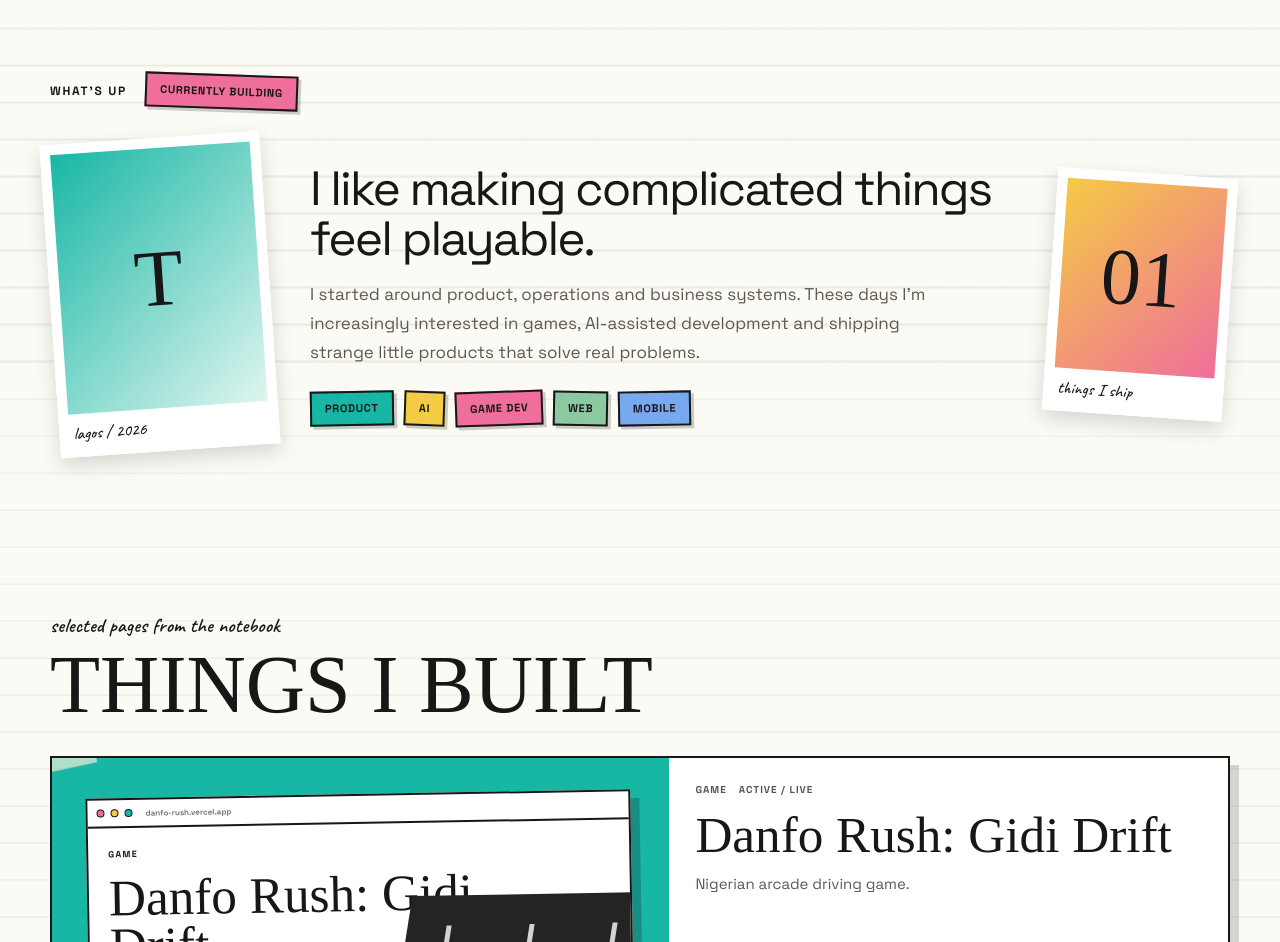
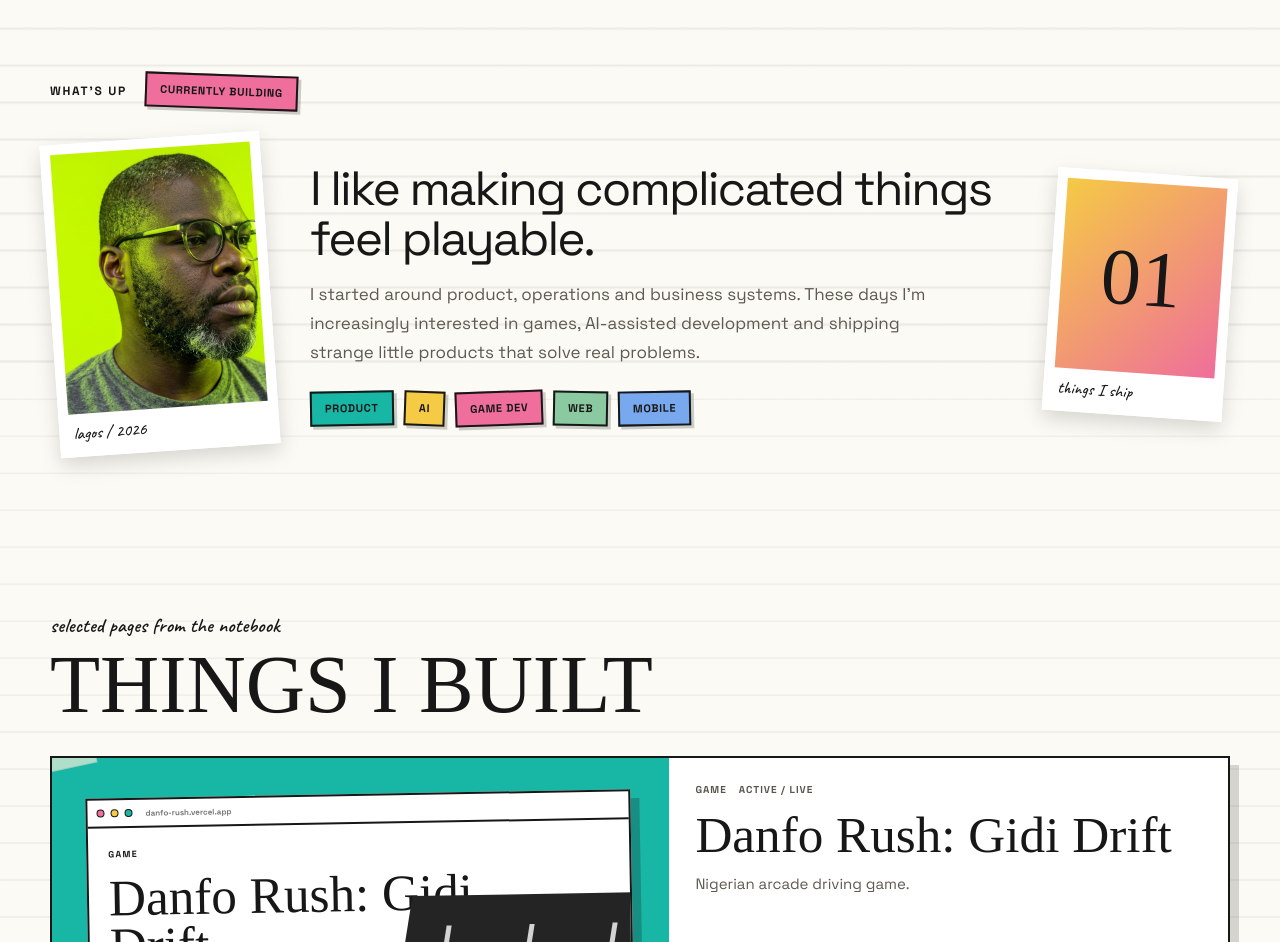
Before and after one commit to nekt-konnekt/Tomori-Hub, a React (Vite) app: page / in a window 1280 px wide. Shown: the part 840-1782 px from the top of the page. Built offline with nearby package versions, Linux system fonts and the light colour scheme; a web font is replaced by a local one.

Commit message:
feat(ui): add portrait image to about section
Implement the profile image component with fallback logic to ensure the portrait displays correctly across sessions.

```diff
--- a/src/App.tsx
+++ b/src/App.tsx
@@ -211,7 +211,23 @@ function HomeView() {
       <section className="about-strip section-shell">
         <div className="section-label"><span>WHAT'S UP</span><PaperTag tone="pink" rotate={2}>CURRENTLY BUILDING</PaperTag></div>
         <div className="about-collage">
-          <div className="photo-frame fake-photo portrait-photo"><div>T</div><span>lagos / 2026</span></div>
+          <div className="photo-frame fake-photo portrait-photo">
+            <img
+              src="/tomori.jpg"
+              alt="Tomori Olakunle"
+              loading="eager"
+              referrerPolicy="no-referrer"
+              onError={(e) => {
+                const target = e.currentTarget;
+                if (!target.src.includes('googleusercontent.com')) {
+                  target.src = 'https://lh3.googleusercontent.com/d/1zrkP8o_u0cF3lFJ9UvSvCF3EIrVwP6JP';
+                } else if (!target.src.endsWith('/tomori-portrait.svg')) {
+                  target.src = '/tomori-portrait.svg';
+                }
+              }}
+            />
+            <span>lagos / 2026</span>
+          </div>
           <div className="about-copy">
             <h2>I like making complicated things feel playable.</h2>
             <p>I started around product, operations and business systems. These days I'm increasingly interested in games, AI-assisted development and shipping strange little products that solve real problems.</p>
--- a/src/index.css
+++ b/src/index.css
@@ -54,6 +54,7 @@ main>*{position:relative;z-index:1}
 .about-collage{display:grid;grid-template-columns:220px 1fr 180px;gap:40px;align-items:center}
 .fake-photo{background:white;border:10px solid white;box-shadow:0 8px 20px rgba(0,0,0,.15);position:relative}
 .fake-photo>div{height:260px;display:grid;place-items:center;font-family:'Bowlby One SC';font-size:80px;background:linear-gradient(135deg,var(--turq),#dff5ef);color:var(--ink)}
+.fake-photo img{width:100%;height:260px;object-fit:cover;display:block}
 .side-photo>div{height:190px;background:linear-gradient(135deg,var(--yellow),var(--pink))}
 .fake-photo span{display:block;font-family:'Caveat';font-size:17px;padding:7px 4px 0}
 .portrait-photo{transform:rotate(-4deg)}.side-photo{transform:rotate(4deg)}
@@ -97,6 +98,6 @@ main>*{position:relative;z-index:1}
 .about-page{padding:100px 0 80px}.about-page-grid{display:grid;grid-template-columns:1.5fr .7fr;gap:70px;align-items:start}.about-page-grid h2{font-size:clamp(34px,5vw,62px);line-height:1;letter-spacing:-.04em;margin:0 0 25px}.about-page-grid p{font-size:17px;line-height:1.75;color:var(--muted);max-width:700px}.timeline-note{background:var(--yellow);border:2px solid var(--ink);padding:28px;box-shadow:8px 8px 0 var(--ink);display:flex;flex-direction:column;align-items:center;gap:12px;font-family:'Bowlby One SC';font-size:23px;transform:rotate(2deg)}.timeline-note b{font-family:'Caveat';font-size:26px}.contact-paper{background:white;border:3px solid var(--ink);box-shadow:10px 10px 0 var(--turq);padding:65px;margin-bottom:110px}.contact-paper h2{font-family:'Bowlby One SC';font-size:clamp(60px,10vw,130px);line-height:.8;margin:15px 0 30px}.inline-button{margin-right:12px}
 .project-detail-hero{padding:90px 50px 70px;margin-top:55px;border:3px solid var(--ink);background:var(--tone);box-shadow:12px 12px 0 var(--ink)}.project-detail-hero>h1{font-family:'Bowlby One SC';font-size:clamp(55px,9vw,110px);line-height:.86;margin:15px 0}.project-detail-hero>p{font-size:20px;max-width:680px}.detail-meta{display:flex;gap:18px;align-items:center;margin:25px 0}.project-detail-hero .project-visual{background:white;margin:30px 0;min-height:420px}.case-study{display:grid;grid-template-columns:.6fr 1fr;gap:50px;padding:85px 0;border-bottom:2px solid var(--ink)}.case-study h2{font-family:'Bowlby One SC';font-size:42px;line-height:.95;margin:8px 0}.case-study p{font-size:18px;line-height:1.7;color:var(--muted);margin:0}
 .desktop-only{display:block}
-@media(max-width:850px){.site-header{top:8px;margin-top:8px}.site-header nav{overflow-x:auto}.nav-tab{padding:12px 9px;font-size:10px}.contact-tab{display:none}.hero{min-height:670px;padding:90px 12px 80px}.hero-note{display:none}.hero-side{display:none}.name-plate{padding:17px 28px 12px}.about-collage{grid-template-columns:110px 1fr;gap:22px}.side-photo{display:none}.fake-photo>div{height:180px;font-size:60px}.about-copy h2{font-size:31px}.about-copy p{font-size:15px}.project-card-featured{grid-template-columns:1fr}.project-visual-large{min-height:300px}.mini-grid,.work-grid,.game-grid{grid-template-columns:1fr}.game-grid .project-card:last-child{grid-column:auto}.idea-wall{grid-template-columns:1fr 1fr}.site-footer{grid-template-columns:1fr;padding:55px 24px}.footer-links{grid-template-columns:1fr 1fr}.games-paper{padding:45px 28px}.game-sticker{right:4%;top:15%;width:90px;height:90px;font-size:11px}.project-detail-hero{padding:55px 24px 45px;margin-top:35px}.case-study{grid-template-columns:1fr;gap:15px}.channel-grid{grid-template-columns:1fr}.channel-grid a{border-right:0;border-bottom:2px solid var(--ink)}.channel-grid a:last-child{border-bottom:0}.lab-intro .paper-tag{position:static}.desktop-only{display:none}}
-@media(max-width:520px){.section-shell{width:min(100% - 22px,1180px)}.window-dots{padding:0 7px}.window-dots span{width:8px;height:8px}.brand-tab{width:38px;height:34px;margin:5px}.nav-tab{padding:11px 7px}.hero h2{font-size:33px}.hero>p{font-size:15px}.hero-actions{flex-direction:column;width:100%}.hero-actions>*{width:100%}.about-strip{padding:60px 0}.about-collage{grid-template-columns:1fr}.portrait-photo{max-width:190px}.about-copy h2{font-size:35px}.section-heading h2{font-size:50px}.project-visual{min-height:230px;padding:25px}.project-card-copy{padding:20px}.games-paper h2{font-size:62px}.idea-wall{grid-template-columns:1fr}.footer-links{grid-template-columns:1fr}.site-footer h2{font-size:52px}.whatsapp-float{right:14px;bottom:14px}.top-float{right:14px;bottom:78px}}
+@media(max-width:850px){.site-header{top:8px;margin-top:8px}.site-header nav{overflow-x:auto}.nav-tab{padding:12px 9px;font-size:10px}.contact-tab{display:none}.hero{min-height:670px;padding:90px 12px 80px}.hero-note{display:none}.hero-side{display:none}.name-plate{padding:17px 28px 12px}.about-collage{grid-template-columns:110px 1fr;gap:22px}.side-photo{display:none}.fake-photo>div,.fake-photo img{height:180px;font-size:60px}.about-copy h2{font-size:31px}.about-copy p{font-size:15px}.project-card-featured{grid-template-columns:1fr}.project-visual-large{min-height:300px}.mini-grid,.work-grid,.game-grid{grid-template-columns:1fr}.game-grid .project-card:last-child{grid-column:auto}.idea-wall{grid-template-columns:1fr 1fr}.site-footer{grid-template-columns:1fr;padding:55px 24px}.footer-links{grid-template-columns:1fr 1fr}.games-paper{padding:45px 28px}.game-sticker{right:4%;top:15%;width:90px;height:90px;font-size:11px}.project-detail-hero{padding:55px 24px 45px;margin-top:35px}.case-study{grid-template-columns:1fr;gap:15px}.channel-grid{grid-template-columns:1fr}.channel-grid a{border-right:0;border-bottom:2px solid var(--ink)}.channel-grid a:last-child{border-bottom:0}.lab-intro .paper-tag{position:static}.desktop-only{display:none}}
+@media(max-width:520px){.section-shell{width:min(100% - 22px,1180px)}.window-dots{padding:0 7px}.window-dots span{width:8px;height:8px}.brand-tab{width:38px;height:34px;margin:5px}.nav-tab{padding:11px 7px}.hero h2{font-size:33px}.hero>p{font-size:15px}.hero-actions{flex-direction:column;width:100%}.hero-actions>*{width:100%}.about-strip{padding:60px 0}.about-collage{grid-template-columns:1fr}.portrait-photo{max-width:190px}.portrait-photo img{height:190px}.about-copy h2{font-size:35px}.section-heading h2{font-size:50px}.project-visual{min-height:230px;padding:25px}.project-card-copy{padding:20px}.games-paper h2{font-size:62px}.idea-wall{grid-template-columns:1fr}.footer-links{grid-template-columns:1fr}.site-footer h2{font-size:52px}.whatsapp-float{right:14px;bottom:14px}.top-float{right:14px;bottom:78px}}
 @media(prefers-reduced-motion:reduce){html{scroll-behavior:auto}.project-card,.whatsapp-float,.top-float{transition:none}}
```
Also changed, not shown: public/tomori-portrait.svg (added), public/tomori.jpg (added).
